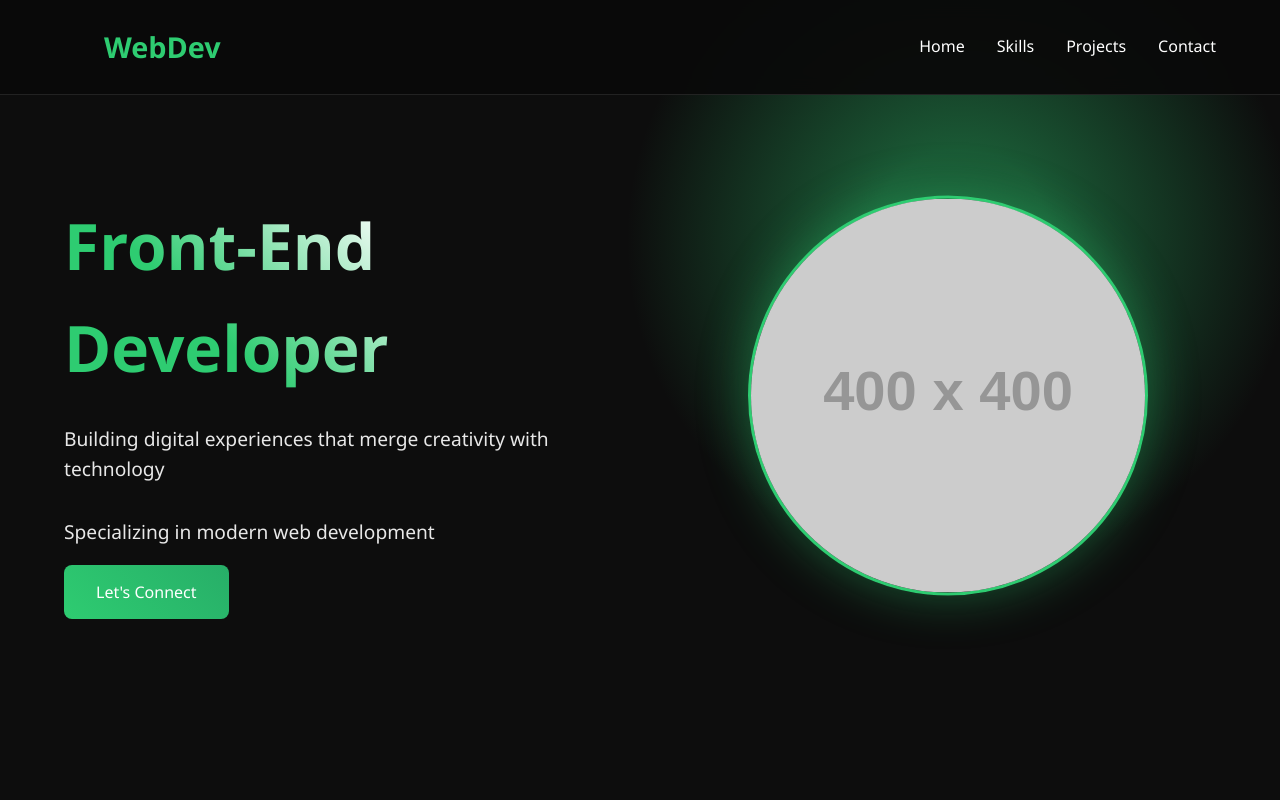
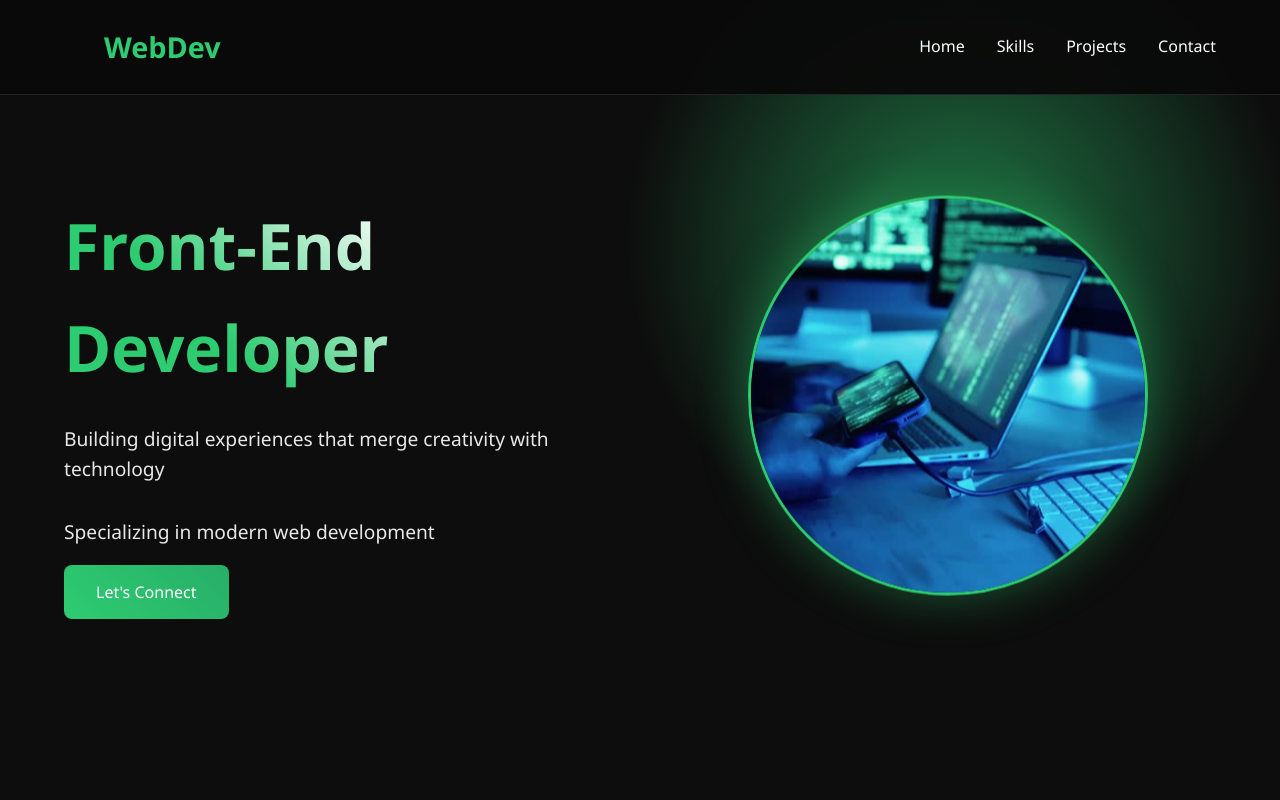
Before and after one commit to Ahmedraza1234-lab/Protofolio-Webdev, a plain HTML site: page index.html in a window 1280 px wide. Shown: the top 800 px of the page. Drawn offline with Linux system fonts and the light colour scheme; placeholder pictures from the web are drawn by us; files whose address does not match are found by name.

Commit message:
Update index.html

```diff
--- a/index.html
+++ b/index.html
@@ -52,7 +52,7 @@ footer{background:var(--darker-bg);padding:3rem 5%;text-align:center;}
 <a href="mailto:ahmadraza87882@gmail.com" class="cta-button">Let's Connect</a>
 </div>
 <div class="hero-image">
-<img src="https://placehold.co/400x400" alt="Profile" class="profile-img">
+<img src="file:///C:/Users/DELL/Desktop/ABTECH@%23$1/gettyimages-1705162487-640x640.jpg" alt="Profile" class="profile-img">
 </div>
 </section>
 <section id="skills" class="skills">
```
